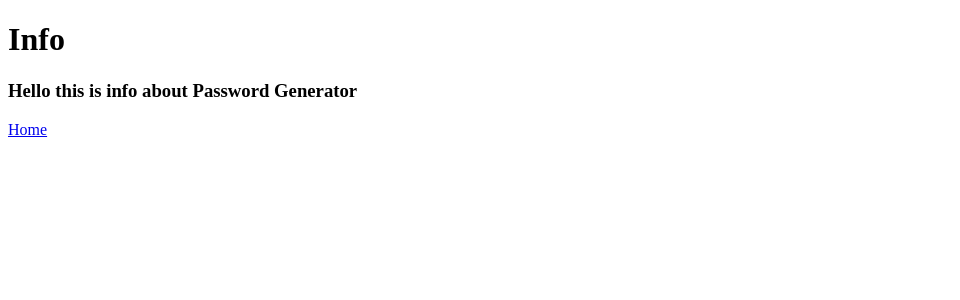
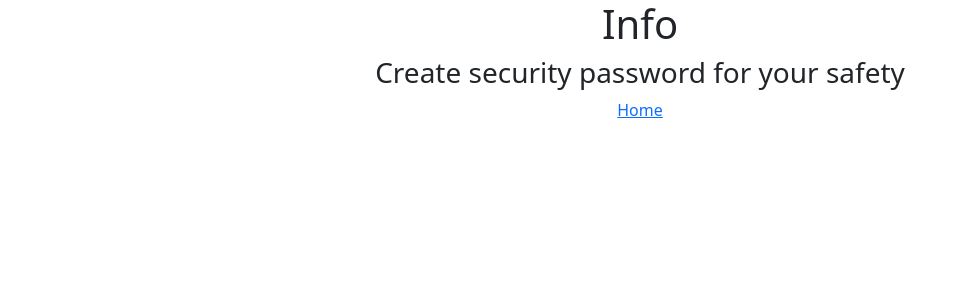
Before and after one commit to Denys8887/Django3-password-generator, a Django app: page /info/ in a window 1280 px wide. Shown: the top 300 px of the page, without its empty margins (0-960 px from the left). Run offline with Django 3.2, Linux system fonts and the light colour scheme.

Commit message:
change Info

```diff
--- a/generator/templates/generator/info.html
+++ b/generator/templates/generator/info.html
@@ -9,7 +9,11 @@
 </body>
 </html>
 
+<link href="https://cdn.jsdelivr.net/npm/bootstrap@5.0.0-beta2/dist/css/bootstrap.min.css" rel="stylesheet" integrity="sha384-BmbxuPwQa2lc/FVzBcNJ7UAyJxM6wuqIj61tLrc4wSX0szH/Ev+nYRRuWlolflfl" crossorigin="anonymous">
+
+<div class = "container text-center">
 <h1>Info</h1>
-<h3>Hello this is info about Password Generator</h3>
+<h3>Create security password for your safety</h3>
 
 <a href = '{% url "home"%}' >Home</a>
+</div>
```
Also changed, not shown: generator/templates/generator/home.html (line endings or trailing spaces), generator/templates/generator/password.html (line endings or trailing spaces), generator/views.py (line endings or trailing spaces), password_generator/settings.py (line endings or trailing spaces), password_generator/urls.py (line endings or trailing spaces).
